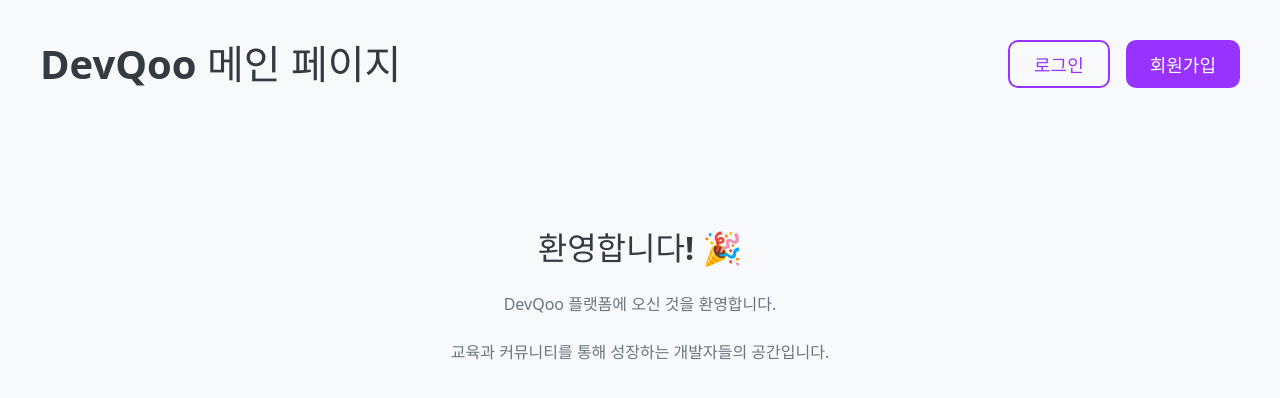
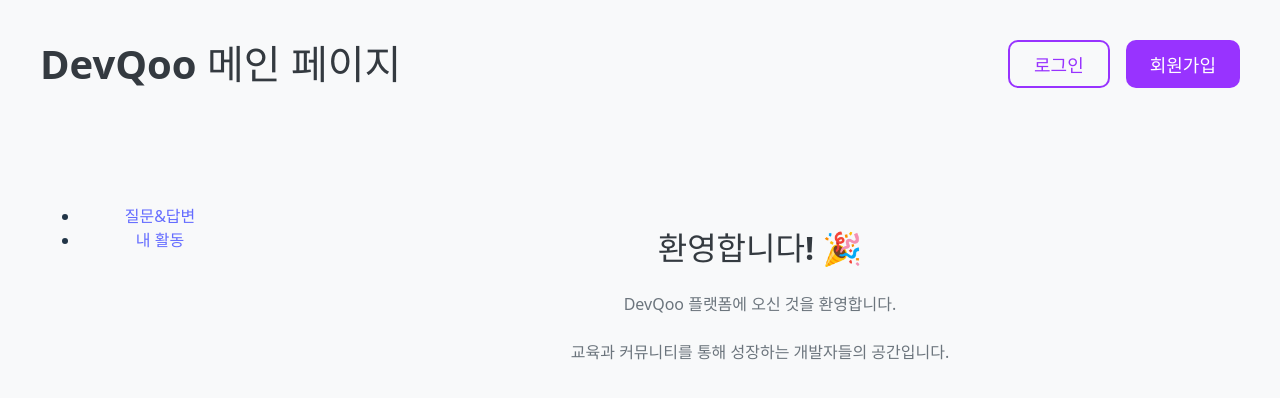
Before and after one commit to DevQoo/devqoo-frontend, a Vue app: page /home in a window 1280 px wide. Shown: the top 398 px of the page. Built offline with nearby package versions, Linux system fonts and the light colour scheme.

Commit message:
메인 홈페이지 레이아웃, 사이드바 css 설정

```diff
--- a/src/components/Sidebar.vue
+++ b/src/components/Sidebar.vue
@@ -13,12 +13,13 @@
   </div>
 </template>
 
-<script>
-export default {
+<script setup></script>
 
+<style scoped>
+.sidebar {
+  width: 200px;
+  background-color: #f8f9fa;
+  padding: 20px;
+  height: 100%;
 }
-</script>
-
-<style>
-
 </style>
--- a/src/pages/Home.vue
+++ b/src/pages/Home.vue
@@ -1,64 +1,53 @@
 <template>
   <div class="home">
     <div class="home__header">
-      <BaseText tag="h1" variant="heading1" color="dark" weight="bold">
-        DevQoo 메인 페이지
-      </BaseText>
+      <BaseText tag="h1" variant="heading1" color="dark" weight="bold"> DevQoo 메인 페이지 </BaseText>
 
       <div class="home__nav">
         <template v-if="!isAuthenticated">
-          <BaseButton variant="outline" @click="router.push('/login')">
-            로그인
-          </BaseButton>
-          <BaseButton variant="primary" @click="router.push('/register')">
-            회원가입
-          </BaseButton>
+          <BaseButton variant="outline" @click="router.push('/login')"> 로그인 </BaseButton>
+          <BaseButton variant="primary" @click="router.push('/register')"> 회원가입 </BaseButton>
         </template>
 
         <template v-else>
-          <BaseText variant="body" color="dark" weight="medium">
-            환영합니다, {{ user?.name }}님!
-          </BaseText>
-          <BaseButton variant="secondary" @click="handleLogout">
-            로그아웃
-          </BaseButton>
+          <BaseText variant="body" color="dark" weight="medium"> 환영합니다, {{ user?.name }}님! </BaseText>
+          <BaseButton variant="secondary" @click="handleLogout"> 로그아웃 </BaseButton>
         </template>
       </div>
     </div>
 
-    <div class="home__content">
-      <BaseText tag="h2" variant="heading2" color="dark" weight="semibold" align="center">
-        환영합니다! 🎉
-      </BaseText>
+    <div class="container">
+      <Sidebar />
+      <div class="home__content">
+        <BaseText tag="h2" variant="heading2" color="dark" weight="semibold" align="center"> 환영합니다! 🎉 </BaseText>
 
-      <BaseText variant="body" color="secondary" align="center">
-        DevQoo 플랫폼에 오신 것을 환영합니다.
-      </BaseText>
+        <BaseText variant="body" color="secondary" align="center"> DevQoo 플랫폼에 오신 것을 환영합니다. </BaseText>
 
-      <BaseText variant="body" color="secondary" align="center">
-        교육과 커뮤니티를 통해 성장하는 개발자들의 공간입니다.
-      </BaseText>
+        <BaseText variant="body" color="secondary" align="center"> 교육과 커뮤니티를 통해 성장하는 개발자들의 공간입니다. </BaseText>
+        <router-view />
+      </div>
     </div>
   </div>
 </template>
 
 <script setup>
-import { computed } from 'vue'
-import { useRouter } from 'vue-router'
-import { useAuthStore } from '@/stores/auth'
-import BaseText from '@/components/atoms/BaseText.vue'
-import BaseButton from '@/components/atoms/BaseButton.vue'
+import { computed } from "vue";
+import { useRouter } from "vue-router";
+import { useAuthStore } from "@/stores/auth";
+import BaseText from "@/components/atoms/BaseText.vue";
+import BaseButton from "@/components/atoms/BaseButton.vue";
+import Sidebar from "../components/Sidebar.vue";
 
-const router = useRouter()
-const authStore = useAuthStore()
+const router = useRouter();
+const authStore = useAuthStore();
 
-const isAuthenticated = computed(() => authStore.isAuthenticated)
-const user = computed(() => authStore.user)
+const isAuthenticated = computed(() => authStore.isAuthenticated);
+const user = computed(() => authStore.user);
 
 const handleLogout = () => {
-  authStore.logout()
-  router.push('/login')
-}
+  authStore.logout();
+  router.push("/login");
+};
 </script>
 
 <style scoped>
@@ -66,6 +55,10 @@
   min-height: 100vh;
   background-color: #f8f9fa;
   padding: 20px;
+}
+
+.container {
+  display: flex;
 }
 
 .home__header {
@@ -92,6 +85,7 @@
   display: flex;
   flex-direction: column;
   gap: 24px;
+  flex: 1;
 }
 
 /* Responsive Design */
```
